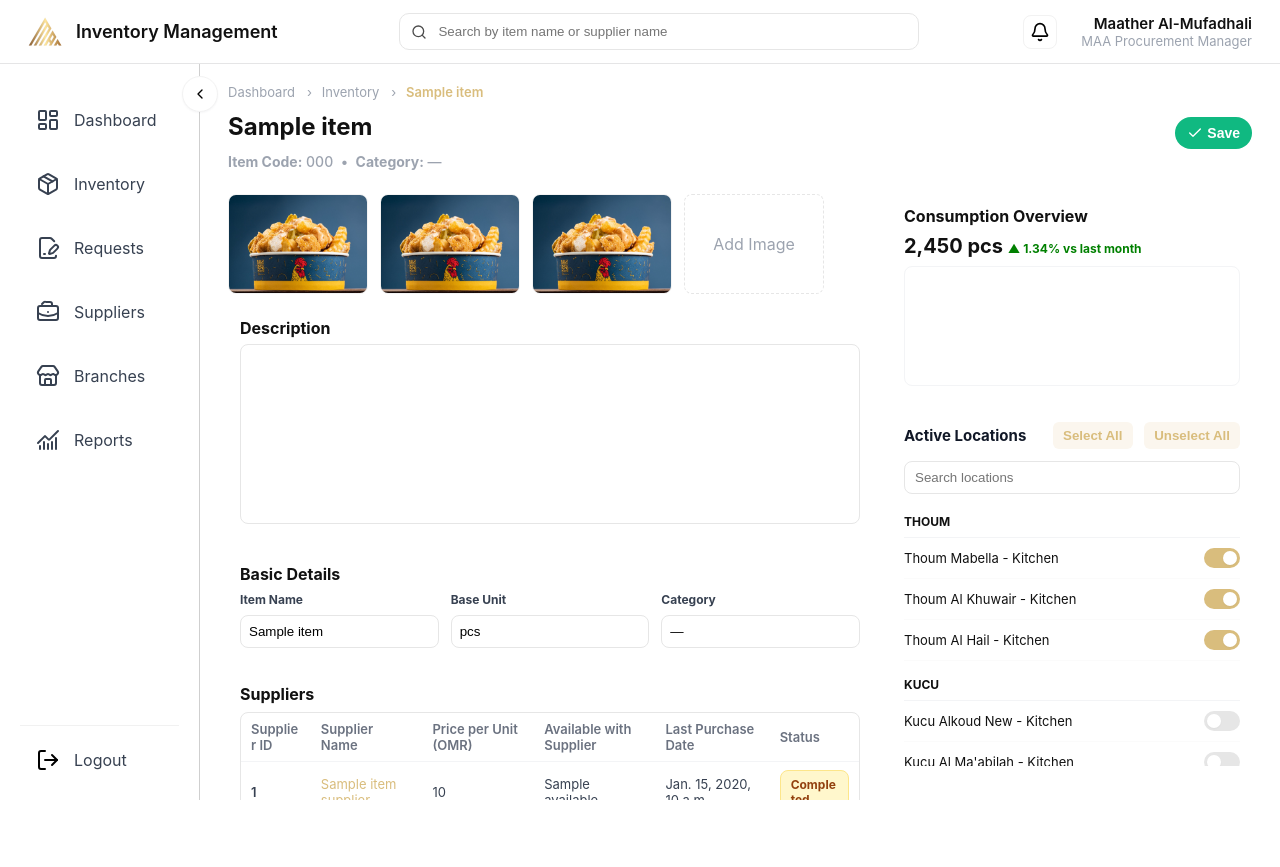
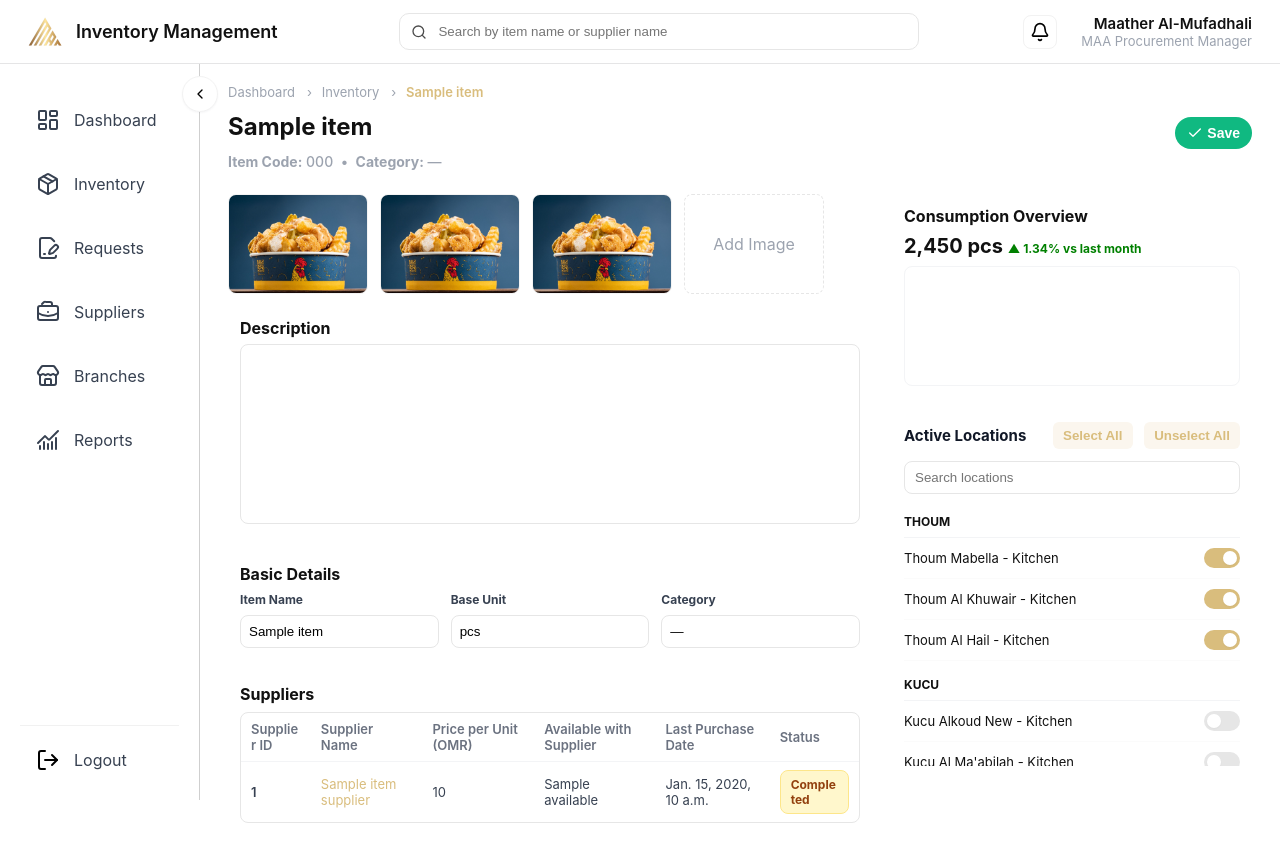
Before and after one commit to ysabellelenon/maa-inventory, a Django app: template maainventory/templates/maainventory/edit_item.html in a window 1280 px wide. Before the commit the page ends 800 px from the top, so only its background shows below. Run offline with Django 5.2, Linux system fonts and the light colour scheme; the template is opened without the code that fills it: most values are stand-ins (such as "Sample title", 1, 10 or a date in 2020).

Commit message:
Make edit item page scrollable

```diff
--- a/maainventory/templates/maainventory/edit_item.html
+++ b/maainventory/templates/maainventory/edit_item.html
@@ -3,9 +3,27 @@
 
 {% block extra_css %}
 <link rel="stylesheet" href="{% static 'css/inventory.css' %}">
+<style>
+/* Strongly-scoped page overrides: target only when the body has the
+   `edit-item-page-open` class so no other pages are affected. */
+body.edit-item-page-open .content {
+  height: auto !important;
+  overflow: visible !important;
+}
+body.edit-item-page-open .inventory-container {
+  height: auto !important;
+  overflow: visible !important;
+}
+/* Allow internal elements to scroll normally when needed */
+body.edit-item-page-open .inventory-container,
+body.edit-item-page-open .inventory-container * {
+  -webkit-overflow-scrolling: touch;
+}
+</style>
 {% endblock %}
 
 {% block content %}
+  <div class="edit-item-page">
   <div class="page-header inventory-header">
     <div style="display:flex;flex-direction:column;">
       <nav class="breadcrumbs" aria-label="Breadcrumb">
@@ -56,8 +74,23 @@
               <label class="field-label">Category</label>
               <input class="panel-input" type="text" value="{{ item.category|default:'—' }}" />
             </div>
-          </div>
-        </div>
+  </div>
+  </div>
+
+  <script>
+    (function () {
+      // add a body-level marker so we can override parent (.content) styles
+      // without changing global CSS. Remove on unload to avoid cross-page leaks.
+      try {
+        document.body.classList.add('edit-item-page-open');
+        window.addEventListener('unload', function () {
+          document.body.classList.remove('edit-item-page-open');
+        });
+      } catch (e) {
+        // defensive: if document not available for some reason, ignore
+      }
+    })();
+  </script>
 
         <div style="background:var(--card-bg);padding:12px;border-radius:8px;margin-bottom:12px;">
           <div style="font-weight:700;margin-bottom:8px;">Suppliers</div>
@@ -146,5 +179,6 @@
       </aside>
     </div>
   </div>
+  </div>
 
 {% endblock %}
```
